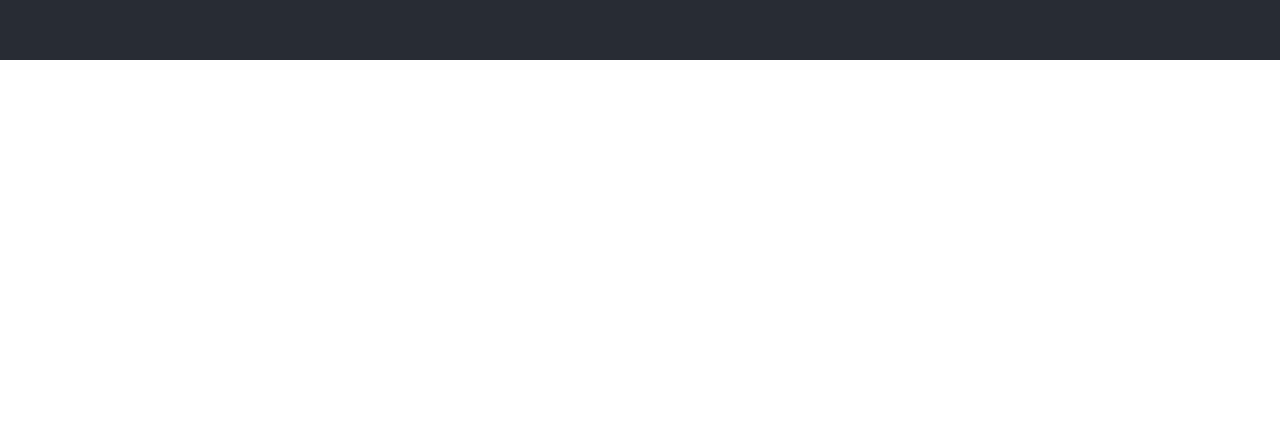
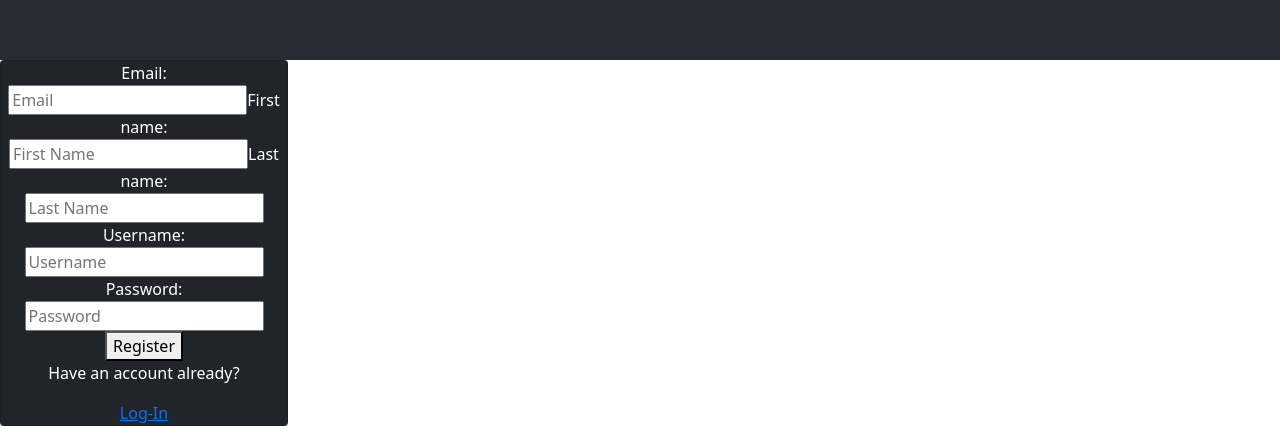
Before and after one commit to Neoj1sec142/sun_realty, a React (Create React App) app in the folder client/: page /register in a window 1280 px wide. Shown: the part 740-1166 px from the top of the page. Before the commit the page ends 800 px from the top, so only its background shows below. Built offline with nearby package versions, Linux system fonts and the light colour scheme.

Commit message:
set up basic auth skeleton

```diff
--- a/client/src/App.js
+++ b/client/src/App.js
@@ -1,14 +1,64 @@
 // SERVICE IMPORTS
+import React, {useEffect, useState} from 'react'
+import { Route, Routes } from 'react-router-dom'
+import LoginContext from './LoginContext'
+import Client from './services/Axios'
 // PAGES IMPORTS
 // COMPONENT IMPORTS
+// LOGIN IMPORTS
+import NavDrop from './components/Nav.jsx'
+import Login from './components/Login'
+import Register from './components/Register'
+import Logout from './components/Logout'
+import Home from './pages/Home'
+import Land from './pages/Land'
 // STYLE IMPORTS
+import 'bootstrap/dist/css/bootstrap.min.css'
 import './App.css';
 
 const App = () => {
+  const [loginStatus, setLoginStatus] = useState(false)
+  const [user, setUser] = useState({})
+  useEffect(() => {
+    const user_id = localStorage.getItem('user_id')
+    const username = localStorage.getItem('username')
+    setUser(user_id, username)
+    if(user_id && username){
+      if(loginTest(username)) setLoginStatus(true)
+    }else setLoginStatus(false)
+  }, [loginStatus])
+
+  const loginTest = async (username) => {
+    await Client.get(`users/${username}`)
+    .then(res => {
+      if (res.status === 200){
+        setLoginStatus(true)
+        return true
+      }else{
+        setLoginStatus(false)
+        return false
+      }
+    })
+    .catch(err => {
+      setLoginStatus(false)
+      console.log(err, "ERROR HERE")
+    })
+  }
   return (
     <div className="App">
+      <LoginContext.Provider value={{loginStatus, setLoginStatus, user, setUser}}>
       <header className="App-header">
       </header>
+      <Routes>
+        {/* Login Routes  */}
+        <Route path='/register' element={ <Register loginStatus={loginStatus}/> } />
+        <Route path='/login' element={ <Login loginStatus={loginStatus}/> } />
+        <Route path='/logout' element={ <Logout /> } />
+        {/* Page Routes  */}
+        <Route path='/' element={<Land loginStatus={loginStatus}/>}/>
+        <Route path='/land' element={<Home loginStatus={loginStatus}/>}/>
+      </Routes>
+      </LoginContext.Provider>
     </div>
   );
 }
--- /dev/null
+++ b/client/src/LoginContext.jsx
@@ -0,0 +1,4 @@
+import React from 'react'
+
+export const LoginContext = React.createContext(null)
+export default LoginContext
--- a/client/src/components/Login.jsx
+++ b/client/src/components/Login.jsx
@@ -0,0 +1,55 @@
+import React, { useState, useContext } from 'react'
+import { useNavigate } from 'react-router-dom'
+import { LoginContext } from '../LoginContext'
+import Client from '../services/Axios'
+
+const Login = () => {
+    const navigate = useNavigate()
+    const {setLoginStatus} = useContext(LoginContext)
+    const [login, setLogin] = useState({ username: '', password: '' })
+
+    const handleChange = (e) => {setLogin({...login, [e.target.name]: e.target.value})}
+
+    const handleSubmit = async (e) => {
+        e.preventDefault()
+        await Client.post('token/obtain/', {
+            username: login.username,
+            password: login.password
+        })
+        .then(res => {
+            if(res.status === 200){
+                Client.defaults.headers['Authorization'] = `JWT ${res.data.access}`
+                localStorage.setItem('access_token', res.data.access)
+                localStorage.setItem('refresh_token', res.data.refresh)
+            }else{return res}
+        })
+        .then(res => {
+            Client.get(`users/${login.username}`)
+            .then(res => {
+                localStorage.setItem('user_id', res.data.id)
+                localStorage.setItem('username', login.username)
+                setLoginStatus(true)
+                navigate('/land')
+            })
+        })
+        .catch(err => console.log(err))
+    }
+
+    return(
+        <div>
+            <form onSubmit={handleSubmit}>
+                Username: <input type='text' name='username' placeholder='Username'
+                    value={login.username} onChange={handleChange} />
+                Password: <input type='password' name='password' placeholder='Password'
+                    value={login.password} onChange={handleChange} />
+                <button type='submit'>Login</button>
+            </form>
+            <div className='form-footer'>
+                 <p>Don't have an account yet?</p>
+                 <a href='/register/'>Register</a>
+            </div>
+        </div>
+    )
+}
+
+export default Login
--- a/client/src/components/Logout.jsx
+++ b/client/src/components/Logout.jsx
@@ -0,0 +1,34 @@
+import React, {useEffect, useContext} from 'react';
+import { useNavigate } from 'react-router-dom'
+import {LoginContext} from '../LoginContext'
+import Client from '../services/Axios'
+
+const Logout = (props) => {
+    const {setLoginStatus} = useContext(LoginContext)
+    const logout = async () => {
+        await Client.post('users/logout', {
+            refresh_token: localStorage.getItem('refresh_token')
+        })
+        .then(res => {
+            if(res.status){
+                setLoginStatus(false)
+                return res
+            }else{return res}
+        })
+        .catch(err => {
+            return console.log(err)
+        })
+    }
+    useEffect(()=> {
+        logout()
+        setLoginStatus(false)
+        localStorage.removeItem('refresh_token')
+        localStorage.removeItem('access_token')
+        localStorage.removeItem('token')
+        localStorage.removeItem('username')
+        localStorage.removeItem('user_id')
+    },[])
+    return(<div>You have logged out</div>)
+}
+
+export default Logout
--- a/client/src/components/Register.jsx
+++ b/client/src/components/Register.jsx
@@ -0,0 +1,76 @@
+import React, {useState, useEffect} from 'react'
+import { useNavigate } from 'react-router-dom'
+import Client from '../services/Axios'
+import {LoginContext} from '../LoginContext'
+import {Form, Card} from 'react-bootstrap'
+
+const Register = () => {
+    const navigate = useNavigate()
+    const [formData, setFormData] = useState({
+        email: '',
+        first_name: '',
+        last_name: '',
+        username: '',
+        password: ''
+    })
+
+    const handleChange = (e) => {
+        setFormData({...formData, [e.target.name]: e.target.value})
+        console.log(formData)
+    }
+
+    const handleSubmit = async (e) => {
+        e.preventDefault()
+        await Client.post('users/create', {
+            email: formData.email,
+            first_name: formData.first_name,
+            last_name: formData.last_name,
+            username: formData.username,
+            password: formData.password
+        })
+        .then((res) => {
+            localStorage.setItem('username', formData.username)
+            localStorage.setItem('user_id', res.data.id)
+            Client.post('token/obtain/', {
+                username: formData.username,
+                password: formData.password
+            }, {mode: "CORS"})
+            .then(res => {
+                Client.defaults.headers['Authorization'] = `JWT ${res.data.access}`
+                localStorage.setItem('access_token', res.data.access)
+                localStorage.setItem('refresh_token', res.data.refresh)
+                navigate('/login')
+                return res
+            })
+        })
+        .catch(err => console.log(err))
+
+    }
+    return(
+        <Card className='form signup-form' bg="dark" style={{ width: '18rem', color: 'white' }}>
+            <Form onSubmit={handleSubmit}>
+                Email: <input type='email' name='email' placeholder='Email'
+                    value={formData.email} onChange={handleChange} />
+                First name: <input type='text'
+                    name='first_name' placeholder='First Name'
+                    value={formData.first_name} onChange={handleChange} />
+                Last name: <input type='text'
+                    name='last_name' placeholder='Last Name'
+                    value={formData.last_name} onChange={handleChange} />
+                Username: <input type='text'
+                    name='username' placeholder='Username'
+                    value={formData.username} onChange={handleChange} />
+                Password: <input type='password'
+                    name='password' placeholder='Password'
+                    value={formData.password} onChange={handleChange} />
+                <button type='submit'>Register</button>
+                <div className="form-footer">
+                    <p>Have an account already?</p>
+                    <a href='/login/'> Log-In </a>
+                </div>
+            </Form>
+        </Card>
+    )
+}
+
+export default Register
--- /dev/null
+++ b/client/src/pages/Home.js
@@ -0,0 +1,9 @@
+
+
+const Home = () => {
+    return(
+        <div>HI</div>
+    )
+}
+
+export default Home
--- /dev/null
+++ b/client/src/pages/Land.js
@@ -0,0 +1,15 @@
+import {Button, Card} from 'react-bootstrap'
+import { useNavigate } from 'react-router-dom'
+const Land = () => {
+    const navigate = useNavigate()
+    const n1 = () => {
+        navigate('/login')
+    }
+    return(
+        <Card>
+            <Button onClick={()=>n1()}>Enter</Button>
+        </Card>
+    )
+}
+
+export default Land
```
